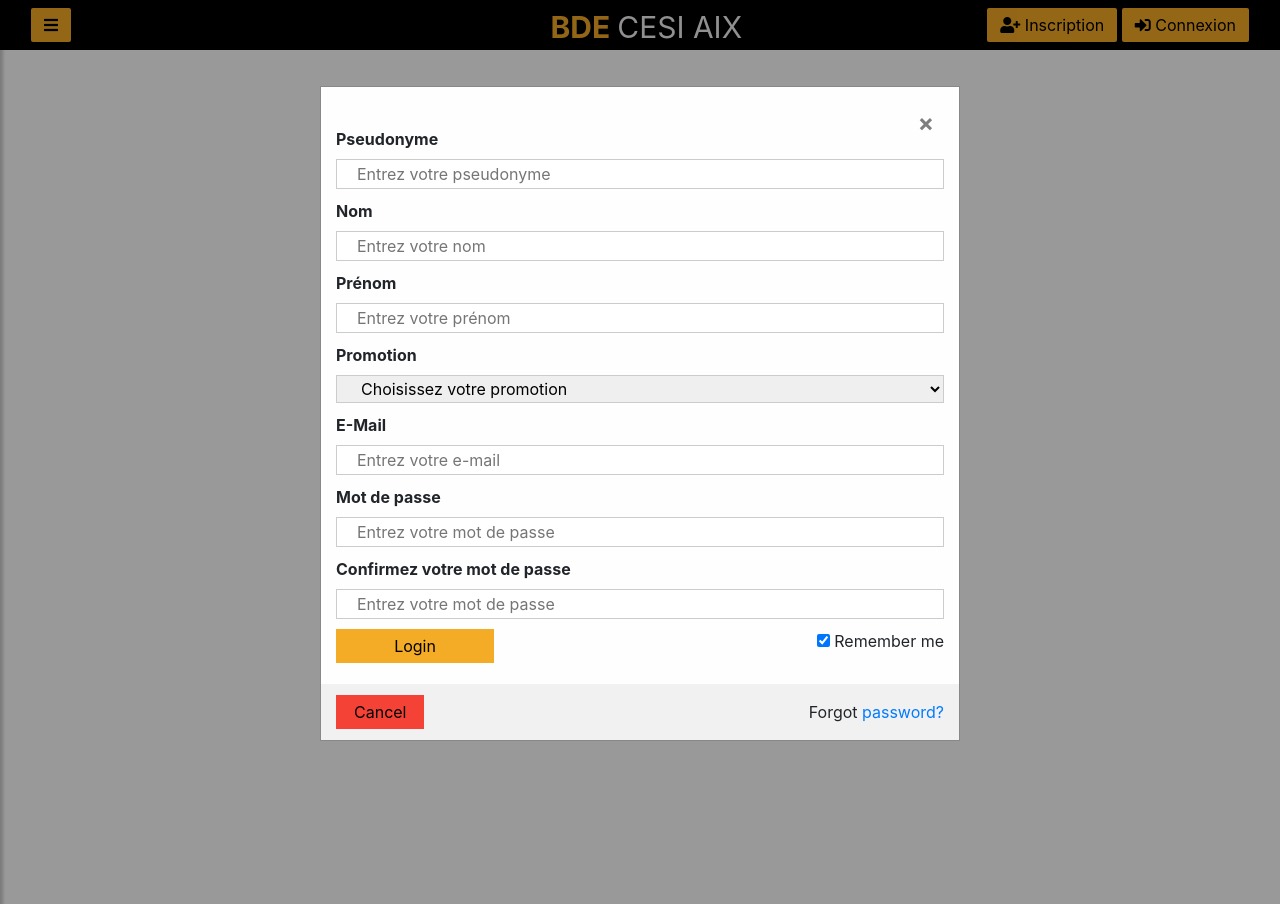
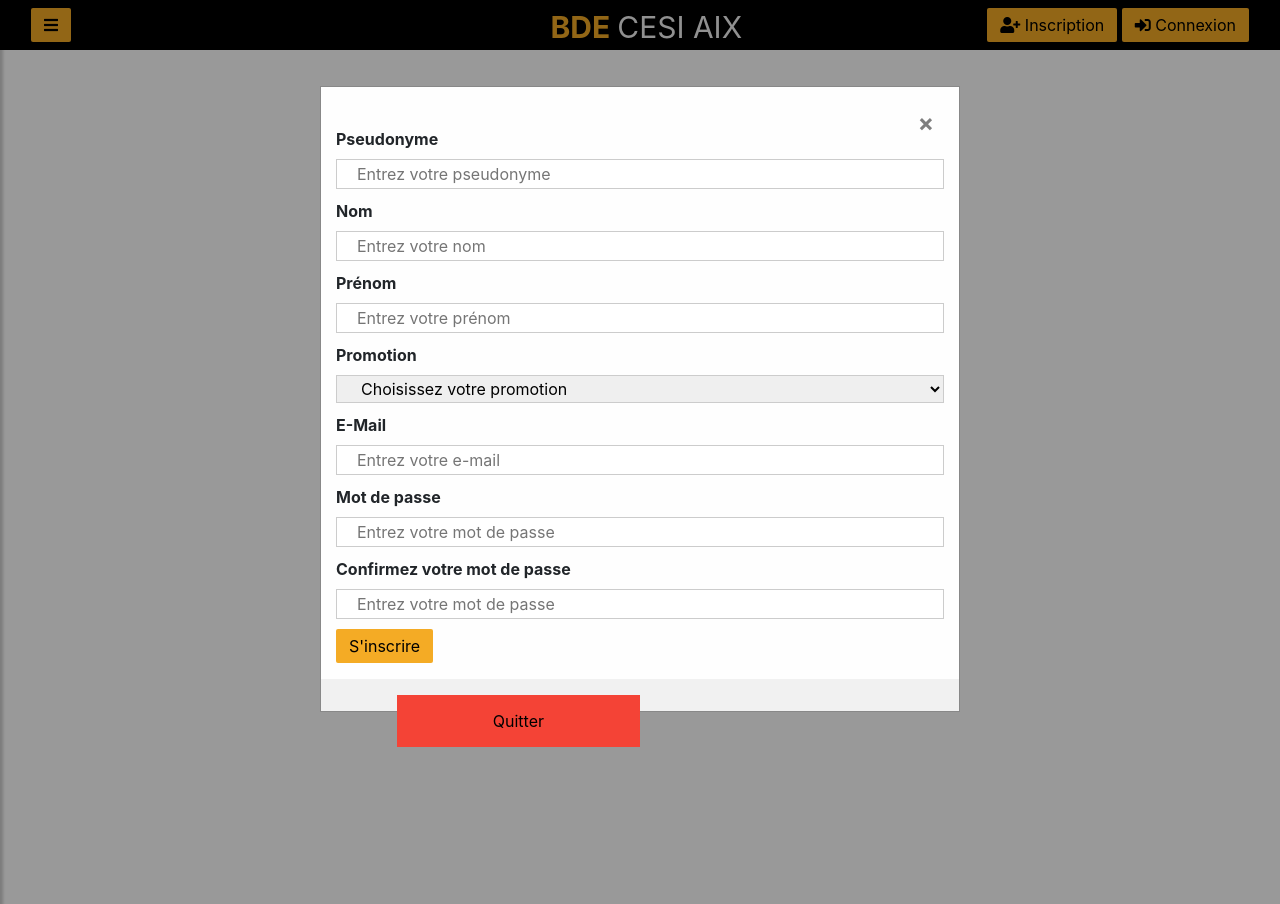
Before and after one commit to petergiromagny/Web-Projet, a PHP site: page /view/home.php in a window 1280 px wide, after a click on "Inscription". Run offline with PHP 8.4, Linux system fonts and the light colour scheme; some libraries are stand-ins or nearby versions.

Commit message:
Réorganisation des parties login et sign up

```diff
--- /dev/null
+++ b/public/css/login.css
@@ -0,0 +1,179 @@
+body {
+    font-family: 'Lato', sans-serif;
+}
+
+*:focus {
+    outline: none !important;
+}
+
+/* Full-width input fields */
+input[type=text], input[type=password] {
+    width: 100%;
+    padding: 2px 20px;
+    margin: 0 0 10px 0;
+    display: inline-block;
+    border: 1px solid #ccc;
+    box-sizing: border-box;
+}
+
+/* Set a style for all buttons */
+.btn-sign-up {
+    border-radius: 2px;
+    border: none;
+    cursor: pointer;
+    padding: 5px 13px 5px 13px;
+    background-color: #f4ab25;
+    color: #000;
+}
+
+.btn-sign-up:hover {
+    opacity: 0.8;
+}
+
+/* Center the image and position the close button */
+.imgcontainer {
+    text-align: center;
+    margin: 24px 0 12px 0;
+    position: relative;
+}
+
+.container {
+    padding: 16px;
+}
+
+.select{
+    width: 100%;
+    margin: 0 0 10px 0;
+    padding: 2px 20px;
+    border: 1px solid #ccc;
+    box-sizing: border-box;
+}
+
+span.psw {
+    float: right;
+    /*padding-top: 1px;*/
+}
+
+.modal-login{
+    display: none; /* Hidden by default */
+    position: fixed; /* Stay in place */
+    z-index: 1; /* Sit on top */
+    left: 0;
+    top: 0;
+    width: 100%; /* Full width */
+    height: 100%; /* Full height */
+    overflow-y: scroll;
+    overflow-x: hidden;
+    /*overflow: auto;*/ /* Enable scroll if needed */
+    background-color: rgb(0,0,0); /* Fallback color */
+    background-color: rgba(0,0,0,0.4); /* Black w/ opacity */
+    padding-top: 60px;
+}
+
+.box-content-login{
+    background-color: #fefefe;
+    margin: 2% auto 15% auto; /* 5% from the top, 15% from the bottom and centered */
+    border: 1px solid #888;
+    width: 25%; /* Could be more or less, depending on screen size */
+}
+
+.btn-login {
+    border: none;
+    cursor: pointer;
+    width: 26%;
+    padding: 5px 13px 5px 13px;
+    margin: 0 0 5px 0;
+    background-color: #f4ab25;
+    color: #000;
+}
+
+.btn-login:hover {
+    opacity: 0.8;
+}
+
+/* The Close Button (x) */
+.close {
+    position: absolute;
+    right: 25px;
+    top: 0;
+    color: #000;
+    font-size: 35px;
+    font-weight: bold;
+}
+
+.close:hover,
+.close:focus {
+    color: red;
+    cursor: pointer;
+}
+
+/* Add Zoom Animation */
+.animate {
+    -webkit-animation: animatezoom 0.6s;
+    animation: animatezoom 0.6s
+}
+
+/* Clear floats */
+.clearfix::after {
+    content: "";
+    clear: both;
+    display: table;
+}
+
+.signupbtn{
+    padding: 14px 20px;
+    border: none;
+    cursor: pointer;
+    width: 40%;
+    float: left;
+    background-color: #f4ab25;
+    color: #000;
+}
+
+/* Extra styles for the cancel button */
+.cancelbtn {
+    padding: 14px 20px;
+    margin-left: 10%;
+    border: none;
+    cursor: pointer;
+    width: 40%;
+    float: left;
+    background-color: #f44336;
+}
+
+.cancelbtn-login{
+    border: none;
+    cursor: pointer;
+    width: auto;
+    padding: 5px 18px;
+    margin: -10px 0;
+    background-color: #f44336;
+}
+
+/* Change styles for cancel button and signup button on extra small screens */
+@media screen and (max-width: 300px) {
+    .cancelbtn, .signupbtn {
+        width: 100%;
+    }
+}
+
+@-webkit-keyframes animatezoom {
+    from {-webkit-transform: scale(0)}
+    to {-webkit-transform: scale(1)}
+}
+
+@keyframes animatezoom {
+    from {transform: scale(0)}
+    to {transform: scale(1)}
+}
+
+/* Change styles for span and cancel button on extra small screens */
+@media screen and (max-width: 300px) {
+    span.psw {
+        display: block;
+        float: none;
+    }
+    .cancelbtn {
+        width: 100%;
+    }
+}
--- /dev/null
+++ b/public/css/signup.css
@@ -0,0 +1,125 @@
+body {
+    font-family: 'Lato', sans-serif;
+}
+
+*:focus {
+    outline: none !important;
+}
+
+/* Full-width input fields */
+input[type=text], input[type=password] {
+    width: 100%;
+    padding: 2px 20px;
+    margin: 0 0 10px 0;
+    display: inline-block;
+    border: 1px solid #ccc;
+    box-sizing: border-box;
+}
+
+/* Center the image and position the close button */
+.imgcontainer {
+    text-align: center;
+    margin: 24px 0 12px 0;
+    position: relative;
+}
+
+.container {
+    padding: 16px;
+}
+
+.select{
+    width: 100%;
+    margin: 0 0 10px 0;
+    padding: 2px 20px;
+    border: 1px solid #ccc;
+    box-sizing: border-box;
+}
+
+/* The Modal (background) */
+.modal-sign-up {
+    display: none; /* Hidden by default */
+    position: fixed; /* Stay in place */
+    z-index: 1; /* Sit on top */
+    left: 0;
+    top: 0;
+    width: 100%; /* Full width */
+    height: 100%; /* Full height */
+    overflow-y: scroll;
+    overflow-x: hidden;
+    /*overflow: auto;*/ /* Enable scroll if needed */
+    background-color: rgb(0,0,0); /* Fallback color */
+    background-color: rgba(0,0,0,0.4); /* Black w/ opacity */
+    padding-top: 60px;
+}
+
+/* Modal Content/Box */
+.box-content-sign-up {
+    background-color: #fefefe;
+    margin: 2% auto 15% auto; /* 5% from the top, 15% from the bottom and centered */
+    border: 1px solid #888;
+    width: 50%; /* Could be more or less, depending on screen size */
+}
+
+/* The Close Button (x) */
+.close {
+    position: absolute;
+    right: 25px;
+    top: 0;
+    color: #000;
+    font-size: 35px;
+    font-weight: bold;
+}
+
+.close:hover,
+.close:focus {
+    color: red;
+    cursor: pointer;
+}
+
+/* Add Zoom Animation */
+.animate {
+    -webkit-animation: animatezoom 0.6s;
+    animation: animatezoom 0.6s
+}
+
+
+/* Extra styles for the cancel button */
+.cancelbtn {
+    padding: 14px 20px;
+    margin-left: 10%;
+    border: none;
+    cursor: pointer;
+    width: 40%;
+    float: left;
+    background-color: #f44336;
+}
+
+.cancelbtn-login{
+    border: none;
+    cursor: pointer;
+    width: auto;
+    padding: 5px 18px;
+    margin: -10px 0;
+    background-color: #f44336;
+}
+
+@-webkit-keyframes animatezoom {
+    from {-webkit-transform: scale(0)}
+    to {-webkit-transform: scale(1)}
+}
+
+@keyframes animatezoom {
+    from {transform: scale(0)}
+    to {transform: scale(1)}
+}
+
+/* Change styles for span and cancel button on extra small screens */
+@media screen and (max-width: 300px) {
+    span.psw {
+        display: block;
+        float: none;
+    }
+    .cancelbtn {
+        width: 100%;
+    }
+}
--- /dev/null
+++ b/view/form_login.php
@@ -0,0 +1,69 @@
+<?php
+/**
+ * Created by PhpStorm.
+ * User: peter
+ * Date: 21/01/2019
+ * Time: 10:32
+ */
+
+class form_login
+{
+
+}
+
+?>
+
+<!DOCTYPE html>
+<html lang="ENG">
+<head>
+    <title>signup</title>
+    <meta charset="utf-8">
+    <meta name="viewport" content="width=device-width, initial-scale=1.0">
+
+    <link rel="stylesheet" href="../public/css/login.css">
+
+</head>
+<body>
+    <!--LOGIN CONNEXION-->
+    <div id="login" class="modal-login">
+        <form class="box-content-login animate" id="form-login" action="action_page.php">
+            <div class="imgcontainer">
+                <span onclick="document.getElementById('login').style.display='none'" class="close" title="Close Modal">&times;</span>
+            </div>
+
+            <div class="container">
+                <label for="mail"><b>E-Mail</b></label>
+                <input type="text" placeholder="Entrez votre e-mail" name="mail" required>
+
+                <label for="psw"><b>Mot de passe</b></label>
+                <input type="password" placeholder="Entrez votre mot de passe" name="psw" required>
+
+                <button class="btn-login" type="submit">Login</button>
+                <label style="float: right">
+                    <input type="checkbox" checked="checked" name="remember"> Remember me
+                </label>
+            </div>
+
+            <div class="container" style="background-color:#f1f1f1">
+                <button type="button" class="cancelbtn-login">Cancel</button>
+                <span class="psw">Forgot <a href="#">password?</a></span>
+            </div>
+        </form>
+        <div class="overlay"></div>
+    </div>
+
+
+
+    <script>
+        // Get the modal
+        var modal = document.getElementById('login');
+
+        // When the user clicks anywhere outside of the modal, close it
+        window.onclick = function(event) {
+            if (event.target == modal) {
+                modal.style.display = "none";
+            }
+        }
+    </script>
+</body>
+</html>
--- /dev/null
+++ b/view/form_signup.php
@@ -0,0 +1,88 @@
+<?php
+/**
+ * Created by PhpStorm.
+ * User: peter
+ * Date: 21/01/2019
+ * Time: 10:32
+ */
+
+class form_signup
+{
+
+}
+
+?>
+
+<!DOCTYPE html>
+<html lang="ENG">
+<head>
+    <title>signup</title>
+    <meta charset="utf-8">
+    <meta name="viewport" content="width=device-width, initial-scale=1.0">
+
+    <link rel="stylesheet" href="../public/css/signup.css">
+
+</head>
+<body>
+
+    <!--SIGN UP-->
+    <div id="signup" class="modal-sign-up">
+        <form class="box-content-sign-up animate" id="form-signup" action="action_page.php">
+            <div class="imgcontainer">
+                <span onclick="document.getElementById('signup').style.display='none'" class="close" title="Close Modal">&times;</span>
+            </div>
+
+            <div class="container">
+                <label for="pseudo"><b>Pseudonyme</b></label>
+                <input type="text" placeholder="Entrez votre pseudonyme" name="pseudo" required>
+
+                <label for="name"><b>Nom</b></label>
+                <input type="text" placeholder="Entrez votre nom" name="name" required>
+
+                <label for="lastname"><b>Prénom</b></label>
+                <input type="text" placeholder="Entrez votre prénom" name="lastname" required>
+
+                <label for="promo"><b>Promotion</b></label>
+                <select id="promo" name="promo" class="select">
+                    <option value="select">Choisissez votre promotion</option>
+                    <option value="A1">A1</option>
+                    <option value="A2">A2</option>
+                    <option value="A3">A3</option>
+                    <option value="A4">A4</option>
+                    <option value="A5">A5</option>
+                </select>
+
+                <label for="mail"><b>E-Mail</b></label>
+                <input type="text" placeholder="Entrez votre e-mail" name="mail" required>
+
+                <label for="psw"><b>Mot de passe</b></label>
+                <input type="password" placeholder="Entrez votre mot de passe" name="psw" required>
+
+                <label for="psw2"><b>Confirmez votre mot de passe</b></label>
+                <input type="password" placeholder="Entrez votre mot de passe" name="psw2" required>
+
+                <button class="btn-sign-up" type="submit">S'inscrire</button>
+            </div>
+
+            <div class="container" style="background-color:#f1f1f1">
+                <button type="button" onclick="document.getElementById('signup').style.display='none'" class="cancelbtn">Quitter</button>
+            </div>
+        </form>
+        <div class="overlay"></div>
+    </div>
+
+
+    <!--SIGN UP-->
+    <script>
+        // Get the modal
+        var modal = document.getElementById('signup');
+
+        // When the user clicks anywhere outside of the modal, close it
+        window.onclick = function(event) {
+            if (event.target == modal) {
+                modal.style.display = "none";
+            }
+        }
+    </script>
+</body>
+</html>
--- a/view/home.php
+++ b/view/home.php
@@ -5,6 +5,9 @@
  * Date: 16/01/2019
  * Time: 12:42
  */
+
+include "form_signup.php";
+include "form_login.php";
 
 class home
 {
@@ -75,85 +78,7 @@ class home
             </nav>
         </div>
 
-        <!--SIGN UP-->
-        <div id="signup" class="modal-sign-up">
-            <form class="box-content-sign-up animate" id="form-signup" action="action_page.php">
-                <div class="imgcontainer">
-                    <span onclick="document.getElementById('signup').style.display='none'" class="close" title="Close Modal">&times;</span>
-                </div>
-
-                <div class="container">
-                    <label for="pseudo"><b>Pseudonyme</b></label>
-                    <input type="text" placeholder="Entrez votre pseudonyme" name="pseudo" required>
-
-                    <label for="name"><b>Nom</b></label>
-                    <input type="text" placeholder="Entrez votre nom" name="name" required>
-
-                    <label for="lastname"><b>Prénom</b></label>
-                    <input type="text" placeholder="Entrez votre prénom" name="lastname" required>
-
-                    <label for="promo"><b>Promotion</b></label>
-                    <select id="promo" name="promo" class="select">
-                        <option value="select">Choisissez votre promotion</option>
-                        <option value="A1">A1</option>
-                        <option value="A2">A2</option>
-                        <option value="A3">A3</option>
-                        <option value="A4">A4</option>
-                        <option value="A5">A5</option>
-                    </select>
-
-                    <label for="mail"><b>E-Mail</b></label>
-                    <input type="text" placeholder="Entrez votre e-mail" name="mail" required>
-
-                    <label for="psw"><b>Mot de passe</b></label>
-                    <input type="password" placeholder="Entrez votre mot de passe" name="psw" required>
-
-                    <label for="psw2"><b>Confirmez votre mot de passe</b></label>
-                    <input type="password" placeholder="Entrez votre mot de passe" name="psw2" required>
-
-                    <button class="btn-login" type="submit">Login</button>
-                    <label style="float: right">
-                        <input type="checkbox" checked="checked" name="remember"> Remember me
-                    </label>
-                </div>
-
-                <div class="container" style="background-color:#f1f1f1">
-                    <button type="button" class="cancelbtn-login">Cancel</button>
-                    <span class="psw">Forgot <a href="#">password?</a></span>
-                </div>
-            </form>
-        </div>
-
-        <!--LOGIN CONNEXION-->
-        <div id="login" class="modal-login">
-            <form class="box-content-login animate" id="form-login" action="action_page.php">
-                <div class="imgcontainer">
-                    <span onclick="document.getElementById('login').style.display='none'" class="close" title="Close Modal">&times;</span>
-                </div>
-
-                <div class="container">
-                    <label for="mail"><b>E-Mail</b></label>
-                    <input type="text" placeholder="Entrez votre e-mail" name="mail" required>
-
-                    <label for="psw"><b>Mot de passe</b></label>
-                    <input type="password" placeholder="Entrez votre mot de passe" name="psw" required>
-
-                    <button class="btn-login" type="submit">Login</button>
-                    <label style="float: right">
-                        <input type="checkbox" checked="checked" name="remember"> Remember me
-                    </label>
-                </div>
-
-                <div class="container" style="background-color:#f1f1f1">
-                    <button type="button" class="cancelbtn-login">Cancel</button>
-                    <span class="psw">Forgot <a href="#">password?</a></span>
-                </div>
-            </form>
-        </div>
-
     </div>
-
-
 
     <div class="overlay"></div>
 
@@ -166,31 +91,6 @@ class home
     <!-- jQuery Custom Scroller CDN -->
     <script src="https://cdnjs.cloudflare.com/ajax/libs/malihu-custom-scrollbar-plugin/3.1.5/jquery.mCustomScrollbar.concat.min.js"></script>
 
-
-    <!--LOGIN CONNEXION-->
-    <script>
-        // Get the modal
-        var modal = document.getElementById('signup');
-
-        // When the user clicks anywhere outside of the modal, close it
-        window.onclick = function(event) {
-            if (event.target == modal) {
-                modal.style.display = "none";
-            }
-        }
-    </script>
-
-    <script>
-        // Get the modal
-        var modal = document.getElementById('login');
-
-        // When the user clicks anywhere outside of the modal, close it
-        window.onclick = function(event) {
-            if (event.target == modal) {
-                modal.style.display = "none";
-            }
-        }
-    </script>
 
     <!--SIDEBAR-->
     <script type="text/javascript">
```
